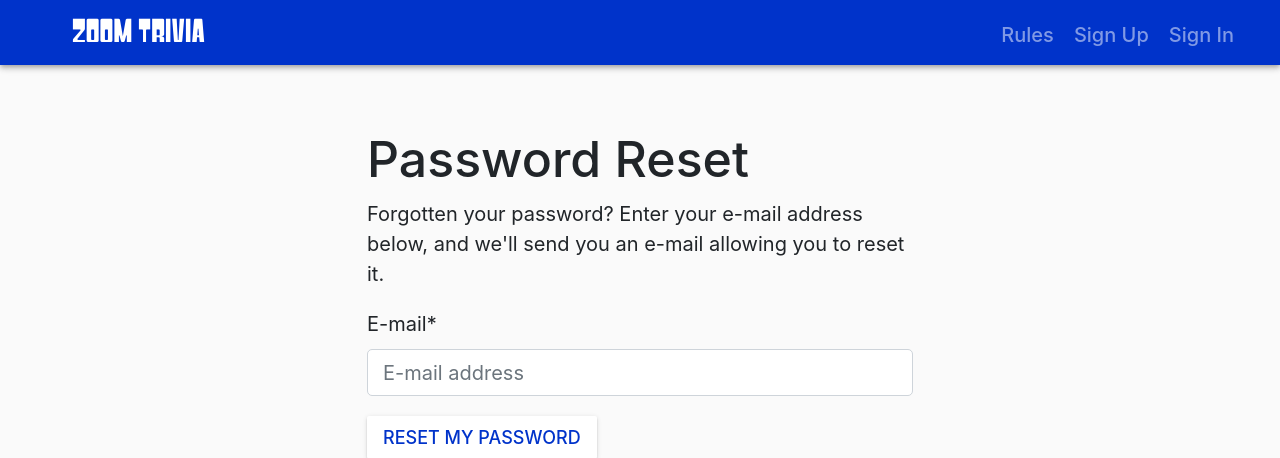
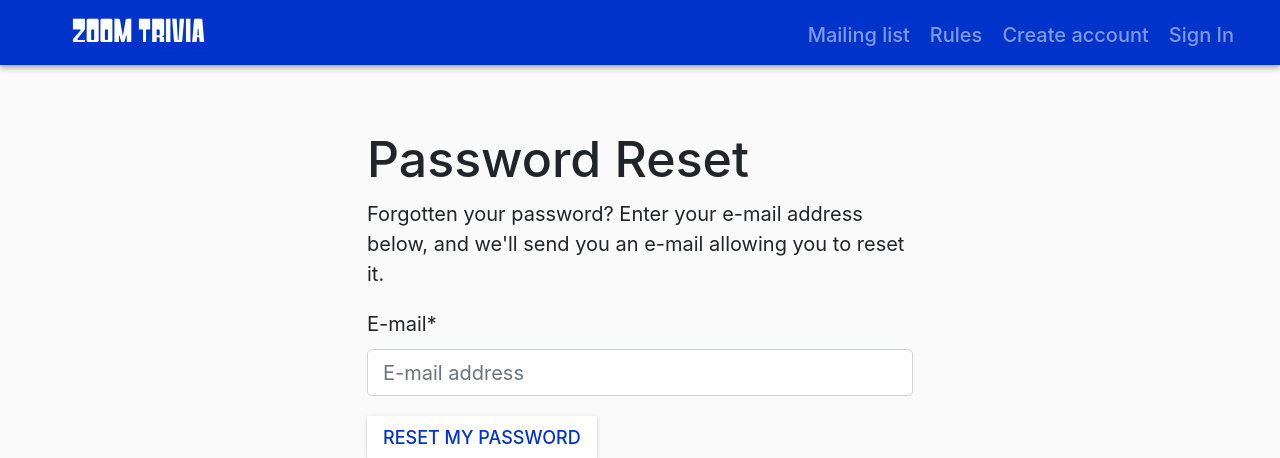
Before and after one commit to ariannedee/zoom-trivia, a Django app: page /accounts/password/reset/ in a window 1280 px wide. Shown: the top 458 px of the page. Run offline with Django 3.2, Linux system fonts and the light colour scheme; some libraries are stand-ins or nearby versions.

Commit message:
Update datetime format

```diff
--- a/zoom_trivia/games/models.py
+++ b/zoom_trivia/games/models.py
@@ -80,6 +80,10 @@ class Game(TimeStampedModel):
         if self.link:
             return f'<a href="{self.link}" target="_blank">{self.link}</a>'
         return "Not set"
+
+    @property
+    def start_time_display(self):
+        return self.start_time.strftime("%A, %b %-d @ %-I:%M %p")
 
     @property
     def players_can_see_details(self):
--- a/zoom_trivia/templates/base.html
+++ b/zoom_trivia/templates/base.html
@@ -43,13 +43,16 @@
       {% if game %}
         <a class="navbar-brand" href="{% url 'games:home' %}">{{ game.name }}</a>
         {% if game.start_time %}
-          <div class="navbar-description">{{ game.start_time }}</div>
+          <div class="navbar-description">{{ game.start_time_display }}</div>
         {% endif %}
       {% else %}
         <a class="navbar-brand" href="{% url 'games:home' %}">Zoom Trivia</a>
       {% endif %}
       <div class="collapse navbar-collapse justify-content-end" id="navbarSupportedContent">
         <ul class="navbar-nav">
+          <li class="nav-item">
+            <a id="log-in-link" class="nav-link" href="">Mailing list</a>
+          </li>
           <li class="nav-item">
             {% if game %}
               <a class="nav-link" href="{% url 'games:rules' game.id %}">Rules</a>
@@ -69,7 +72,7 @@
           {% else %}
             <li class="nav-item">
               {# URL provided by django-allauth/account/urls.py #}
-              <a id="sign-up-link" class="nav-link" href="{% url 'account_signup' %}">{% trans "Sign Up" %}</a>
+              <a id="sign-up-link" class="nav-link" href="{% url 'account_signup' %}">Create account</a>
             </li>
             <li class="nav-item">
               {# URL provided by django-allauth/account/urls.py #}
--- a/zoom_trivia/templates/games/partials/intro.html
+++ b/zoom_trivia/templates/games/partials/intro.html
@@ -1,6 +1,6 @@
-<h2>Welcome to the new, faster, Zoom Trivia!</h2>
+<h2>Welcome to Zoom Trivia!</h2>
 {% if game %}
-  <p><strong>{{ game.name }}</strong> will start on {{ game.start_time.date }} at <strong>{{ game.start_time.time }}</strong></p>
+  <p><strong>{{ game.name }}</strong> will start on {{ game.start_time.date|date:"l, F j" }} at <strong>{{ game.start_time.time }}</strong></p>
   {% if game.link %}
     <p><a href="{{ game.link }}">Zoom link</a></p>
   {% endif %}
```
